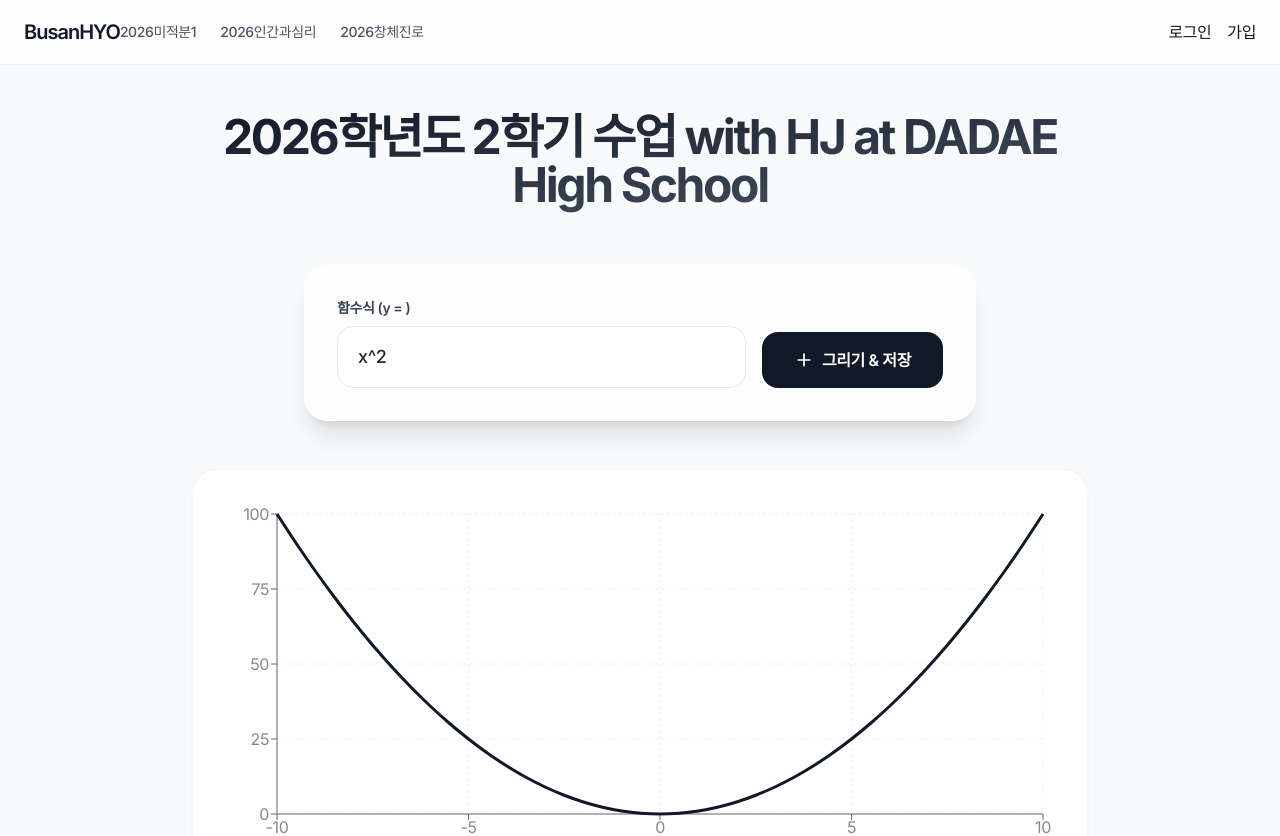
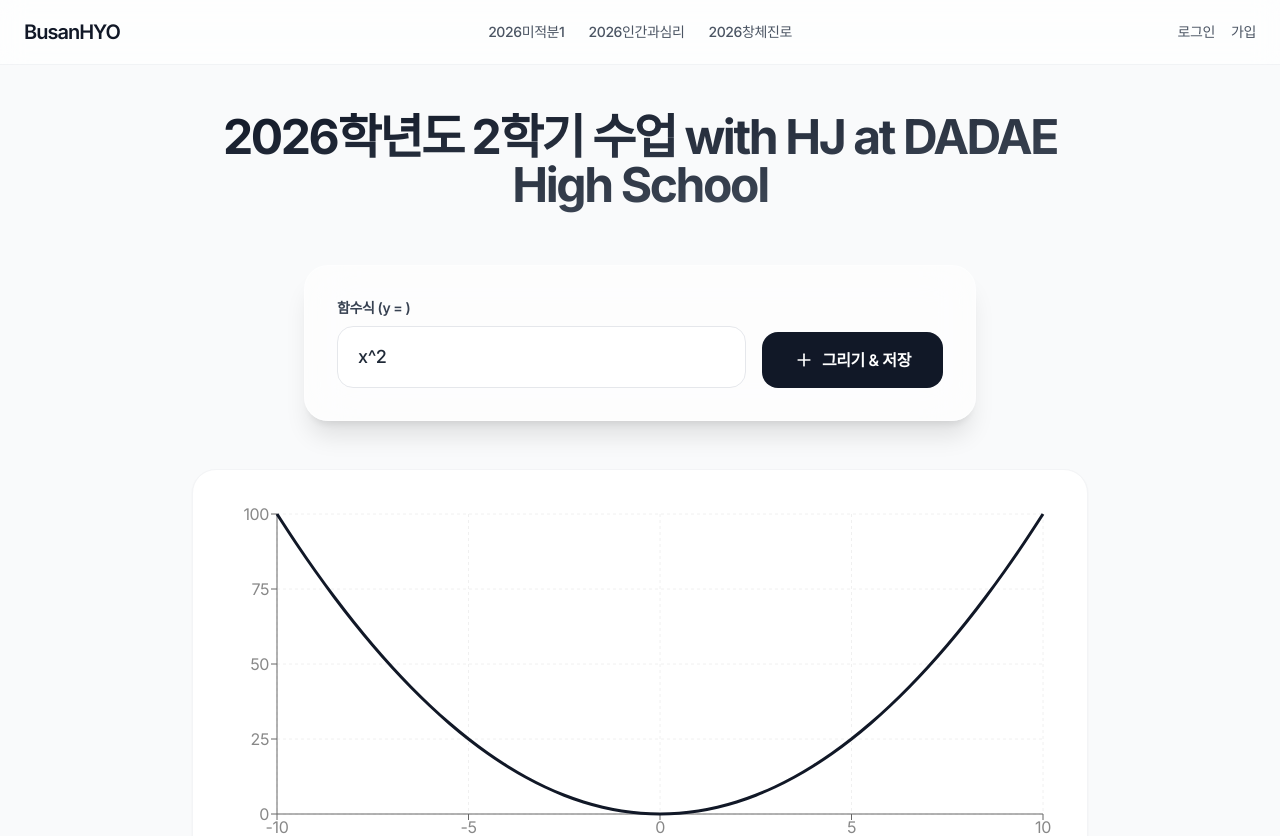
Before and after one commit to hjin7832-busan/math, a Next.js app: page / in a window 1280 px wide. Shown: the top 836 px of the page. Built offline with nearby package versions, Linux system fonts and the light colour scheme; no server answers; the database is empty.

Commit message:
style: center header menu navigation

```diff
--- a/app/layout.tsx
+++ b/app/layout.tsx
@@ -20,15 +20,15 @@ export default function RootLayout({
         {/* 상단 헤더: 애플 감성의 반투명 유리 효과 (Glassmorphism) 적용 */}
         <header className="sticky top-0 z-50 w-full backdrop-blur-md bg-white/70 border-b border-gray-200/50">
           <div className="max-w-7xl mx-auto px-6 h-16 flex items-center justify-between">
-            <div className="text-xl font-semibold tracking-tighter text-gray-900">
-              BusanHYO
+            <div className="flex-1 flex justify-start text-xl font-semibold tracking-tighter text-gray-900">
+              <a href="/">BusanHYO</a>
             </div>
             <nav className="flex items-center gap-6 text-sm font-medium text-gray-600">
               <a href="/2026미적분1" className="hover:text-gray-900 transition-colors">2026미적분1</a>
               <a href="/2026인간과심리" className="hover:text-gray-900 transition-colors">2026인간과심리</a>
               <a href="/2026창체진로" className="hover:text-gray-900 transition-colors">2026창체진로</a>
             </nav>
-            <div className="ml-auto flex items-center gap-4">
+            <div className="flex-1 flex justify-end items-center gap-4 text-sm font-medium text-gray-600">
               <a href="/login" className="hover:text-gray-900 transition-colors">로그인</a>
               <a href="/signup" className="hover:text-gray-900 transition-colors">가입</a>
             </div>
```
